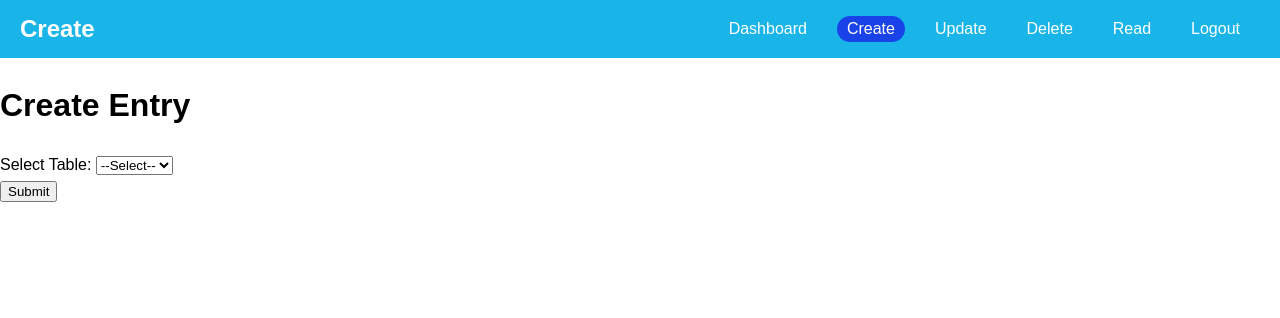
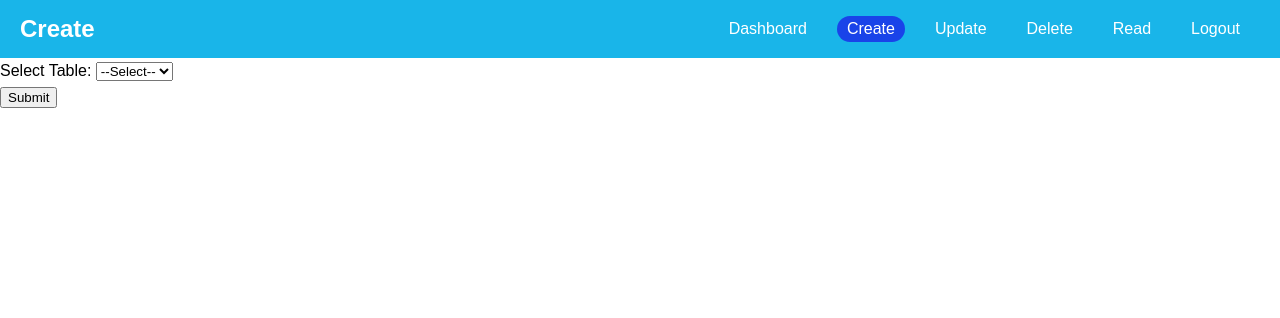
Before and after one commit to GaigeBonderer/CSE111_Project, a Flask app: page /create in a window 1280 px wide. Shown: the top 318 px of the page. Run offline with Flask 3, Linux system fonts and the light colour scheme.

Commit message:
Minor Update to Create Aesthetics
- deleted header for aesthetic purposes

```diff
--- a/app/templates/create.html
+++ b/app/templates/create.html
@@ -19,7 +19,7 @@
         </ul>
     </nav>
 
-    <h1>Create Entry</h1>
+    <!-- <h1>Create Entry</h1> -->
     <form id="create-form" method="POST" action="{{ url_for('create_page') }}">
         <label for="table-select">Select Table:</label>
         <select id="table-select" name="table" required>
```
